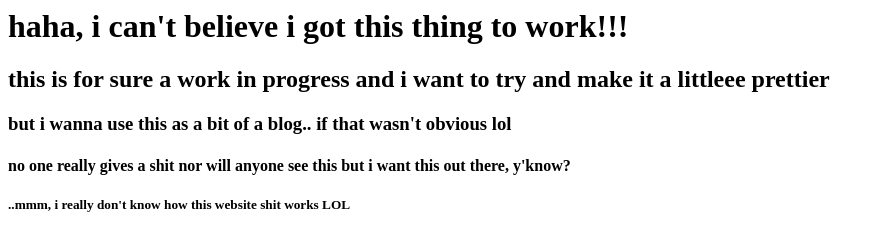
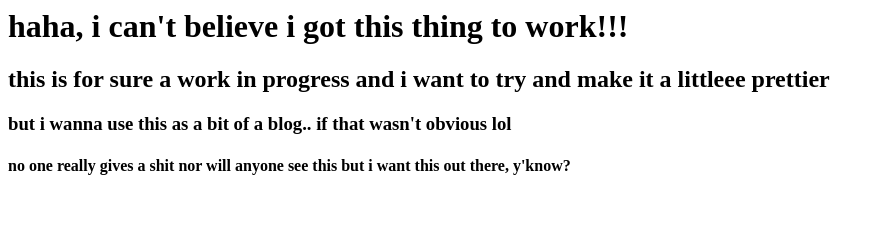
Before and after one commit to starryriri/blog, a plain HTML site: page index.html in a window 1280 px wide. Shown: the whole page, without its empty margins (0-885 px from the left). Drawn offline with Linux system fonts and the light colour scheme.

Commit message:
Update index.html

```diff
--- a/index.html
+++ b/index.html
@@ -2,4 +2,3 @@
 <h2>this is for sure a work in progress and i want to try and make it a littleee prettier</h2>
 <h3>but i wanna use this as a bit of a blog.. if that wasn't obvious lol</h3>
 <h4>no one really gives a shit nor will anyone see this but i want this out there, y'know?</h4>
-<h5>..mmm, i really don't know how this website shit works LOL</h5>
```
